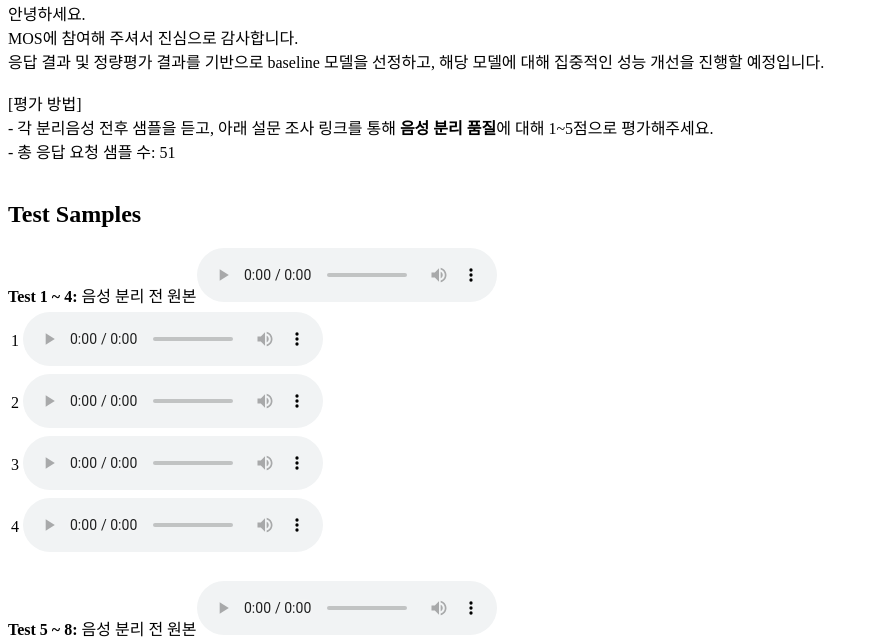
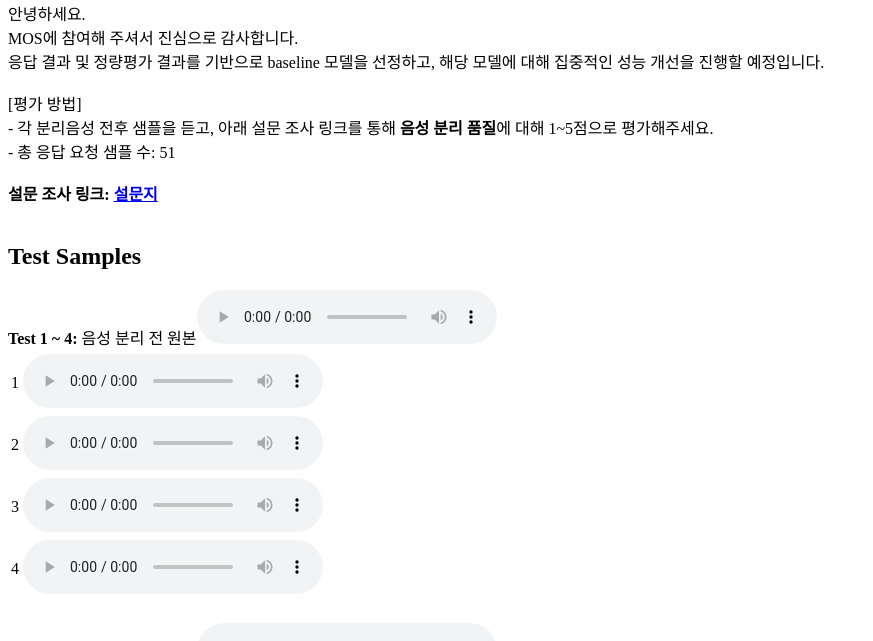
Before and after one commit to cnh2769/cnh2769.github.io, a plain HTML site: page index.html in a window 1280 px wide. Shown: the part 79-720 px from the top of the page, without its empty margins (0-873 px from the left). Drawn offline with Linux system fonts and the light colour scheme.

Commit message:
Update index.html

```diff
--- a/index.html
+++ b/index.html
@@ -17,6 +17,10 @@
   [평가 방법]<br>
   - 각 분리음성 전후 샘플을 듣고, 아래 설문 조사 링크를 통해 <b>음성 분리 품질</b>에 대해 1~5점으로 평가해주세요. <br>
   - 총 응답 요청 샘플 수: 51<br><br>
+
+  <b>설문 조사 링크: <a href="https://forms.gle/fLwkNwHiGCDKg1Z89">설문지</a></b>
+  <br>
+  <br>
 
   <h2>Test Samples</h2>
   <table>
```
